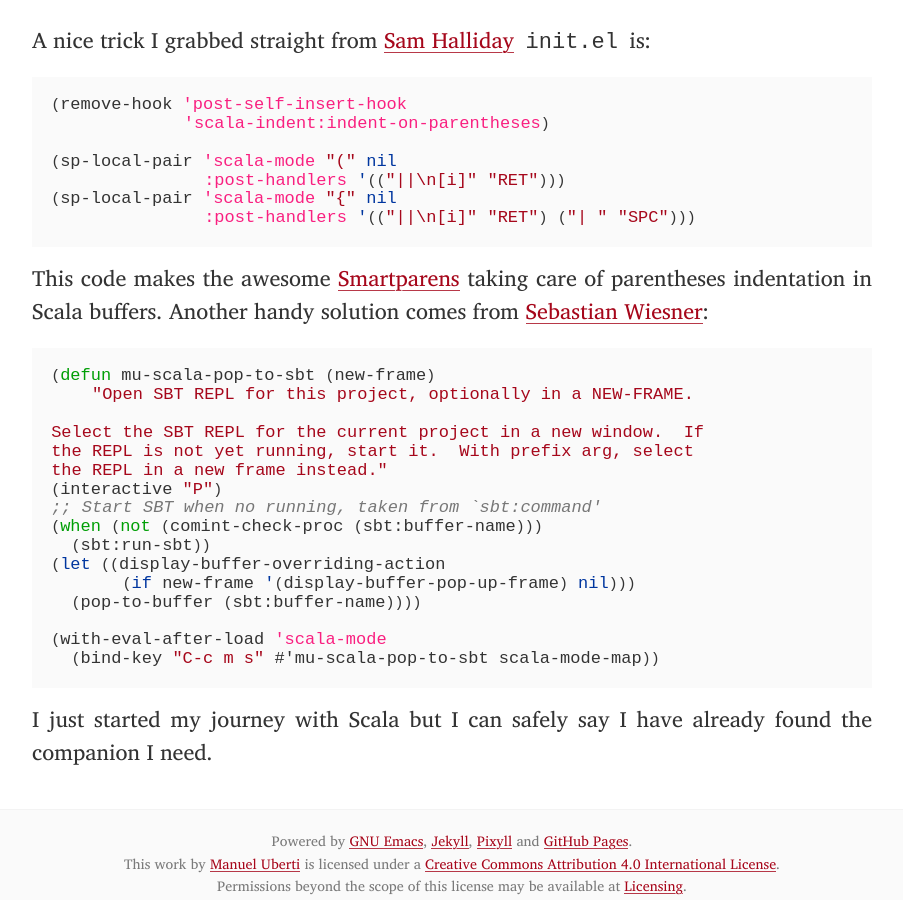
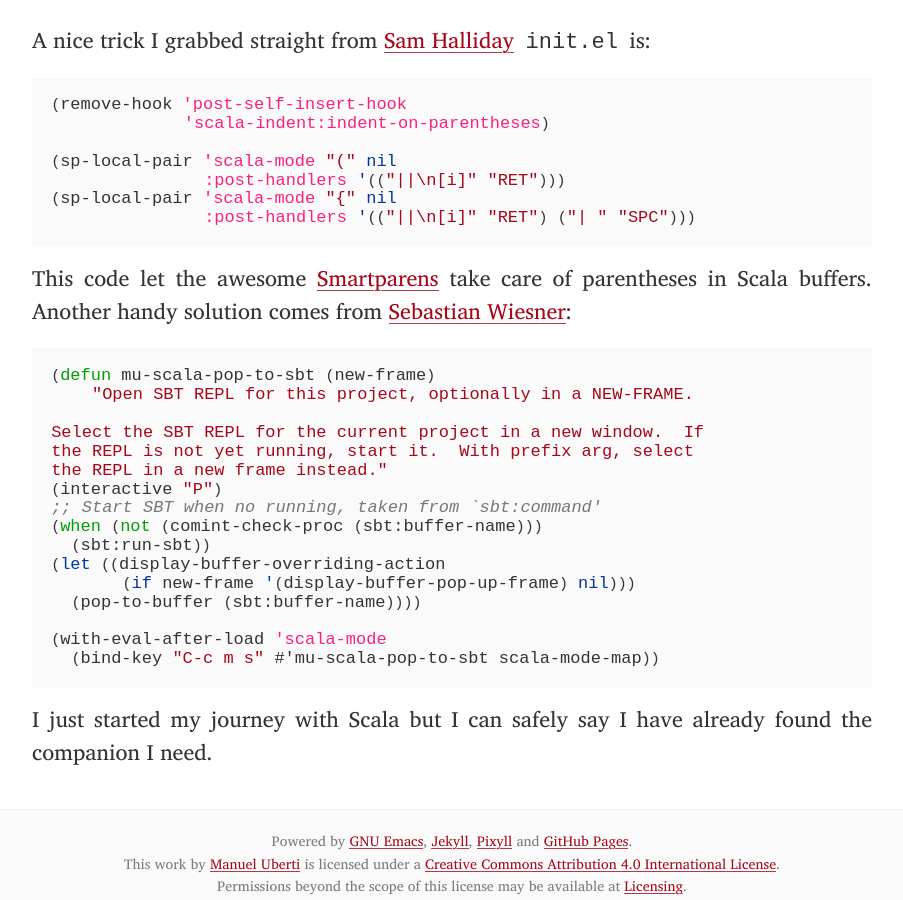
Before and after one commit to manuel-uberti/manuel-uberti.github.io, a Jekyll site: the page built from _posts/2016-11-01-ensime.md, in a window 1280 px wide and 900 px high, scrolled down 1159 px. Shown: the whole window, without its empty margins (188-1091 px from the left). Built offline with Jekyll 4.4.1, drawn with Linux system fonts in a browser that asks for light colours; some web fonts are replaced.

Commit message:
Fix English

````diff
--- a/_posts/2016-11-01-ensime.md
+++ b/_posts/2016-11-01-ensime.md
@@ -36,9 +36,9 @@
                :post-handlers '(("||\n[i]" "RET") ("| " "SPC")))
 ```
 
-This code makes the awesome [Smartparens](https://github.com/Fuco1/smartparens)
-taking care of parentheses indentation in Scala buffers. Another handy solution
-comes from [Sebastian Wiesner](https://github.com/lunaryorn):
+This code let the awesome [Smartparens](https://github.com/Fuco1/smartparens)
+take care of parentheses in Scala buffers. Another handy solution comes
+from [Sebastian Wiesner](https://github.com/lunaryorn):
 
 ``` emacs-lisp
 (defun mu-scala-pop-to-sbt (new-frame)
````
